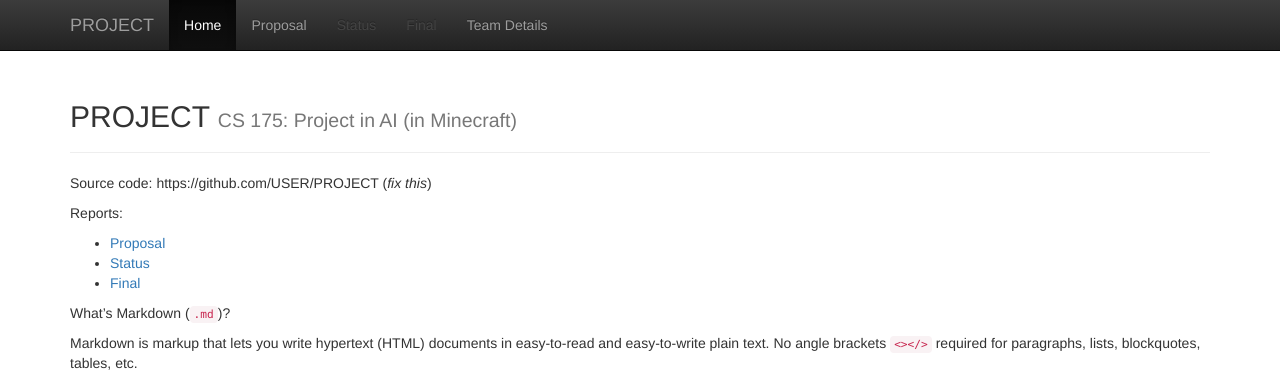
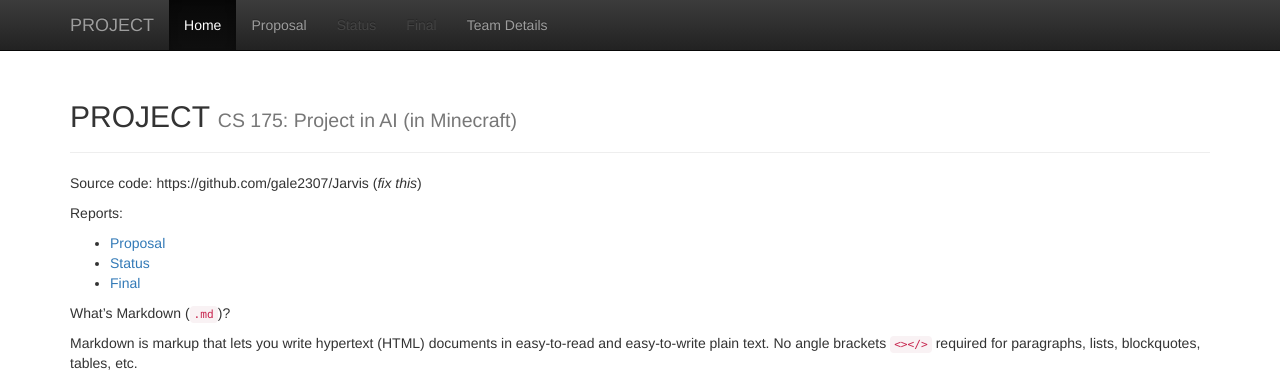
Before and after one commit to gale2307/Jarvis, a Jekyll site: the page built from docs/index.md, in a window 1280 px wide. Shown: the top 372 px of the page. Built offline with Jekyll 4.4.1, drawn with Linux system fonts in a browser that asks for light colours; formulas are drawn with MathJax 3; some of the changed lines change nothing that is shown.

Commit message:
Update index.md

```diff
--- a/docs/index.md
+++ b/docs/index.md
@@ -3,7 +3,7 @@
 title:  Home
 ---
 
-Source code: https://github.com/USER/PROJECT (_fix this_)
+Source code: https://github.com/gale2307/Jarvis (_fix this_)
 
 Reports:
 
```
